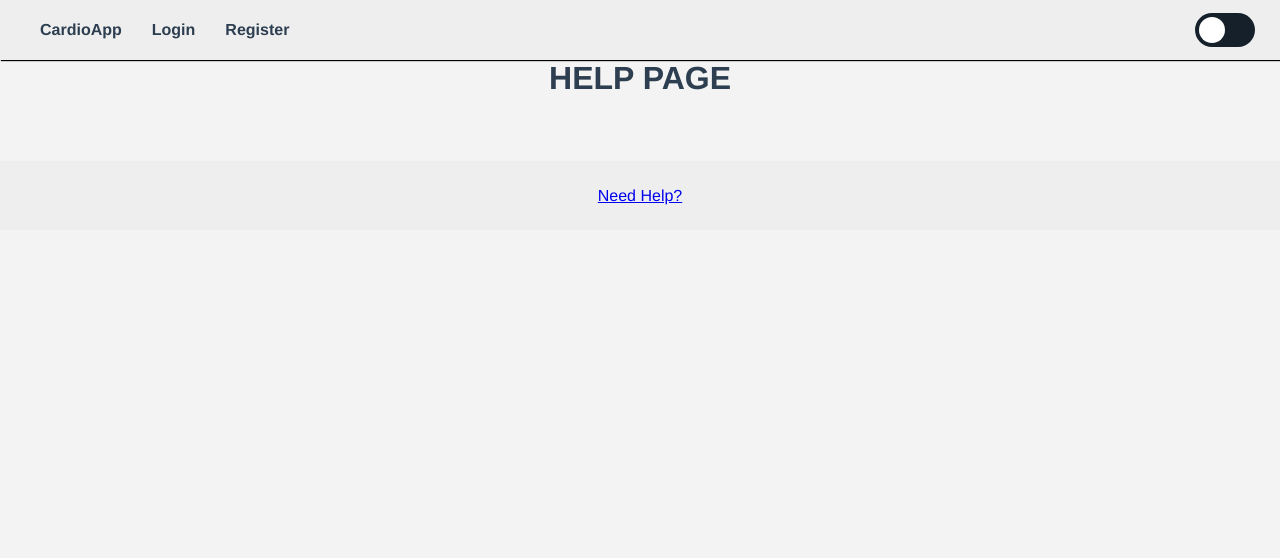
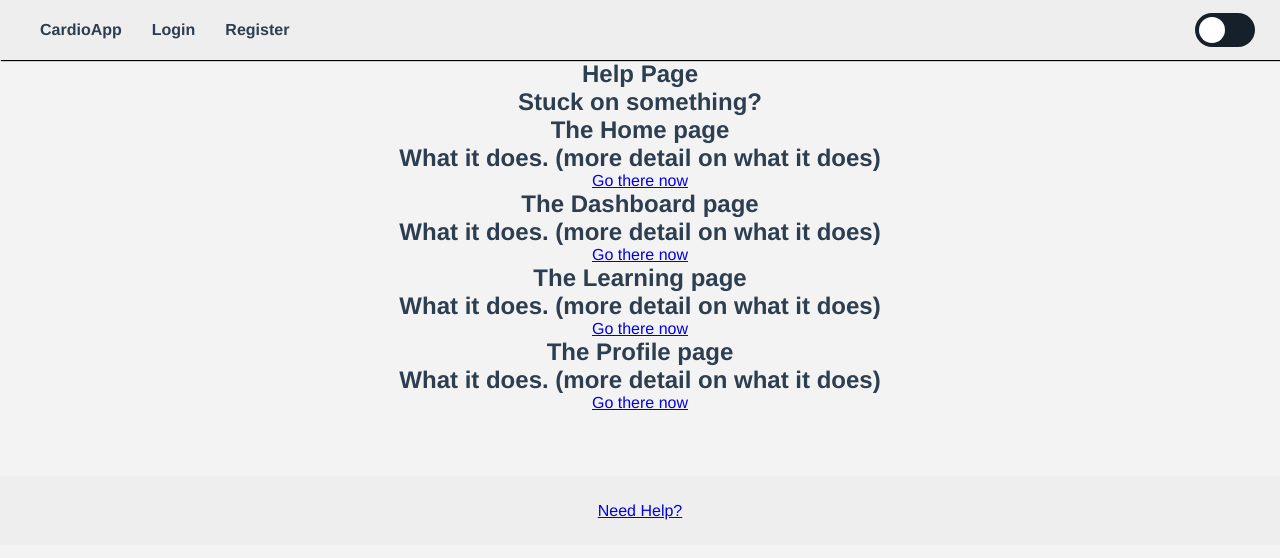
Before and after one commit to d-McGill/CardioApp, a Vue app: page /help in a window 1280 px wide. Shown: the top 558 px of the page. Built offline with nearby package versions, Linux system fonts and the light colour scheme; no server answers; what vue3-apexcharts would draw is missing.

Commit message:
help page and profile page
Fixed errors in profile view.
Created the basic functionality of the help page.
need to add css and imgs to help page.

```diff
--- /dev/null
+++ b/src/components/HelpInfo.vue
@@ -0,0 +1,24 @@
+/* eslint-disable max-len */
+
+<template>
+  <div class="information-wrapper">
+    <div class="information-content"></div>
+    <div>
+      <h2>{{ post.title }}</h2>
+      <h2>{{ post.description }}</h2>
+      <div>
+        <router-link v-if="!post.IntroSection" :to="{name: post.link}">Go there now</router-link>
+      </div>
+    </div>
+    <!-- <div class="bg-photo">
+      <img :src="require('../../assets/imgs/' + post.photo + '.jpg').default">
+    </div> -->
+  </div>
+</template>
+
+<script>
+  export default {
+    name: 'HomeComponent',
+    props: ['post']
+  };
+</script>
--- a/src/views/Help.vue
+++ b/src/views/Help.vue
@@ -1,13 +1,46 @@
 <template>
   <div>
-    <h1>HELP PAGE</h1>
+    <HelpInfo :post="Welcome" />
+    <HelpInfo :post="post" v-for="(post, index) in Sections" :key="index"/>
   </div>
 </template>
+
 <script>
-
-
-export default {
-
-  }
-
+  import HelpInfo from '../components/HelpInfo.vue';
+  export default {
+    components: {
+      HelpInfo
+    },
+    data(){
+      return {
+        Welcome: {
+          title: 'Help Page',
+          description: 'Stuck on something?',
+          IntroSection: true,
+        },
+        Sections: [
+          {
+            title: 'The Home page',
+            description: 'What it does. (more detail on what it does)',
+            link: 'Home'
+          },
+          {
+            title: 'The Dashboard page',
+            description: 'What it does. (more detail on what it does)',
+            link: 'Dashboard'
+          },
+          {
+            title: 'The Learning page',
+            description: 'What it does. (more detail on what it does)',
+            link: 'QuerySearch'
+          },
+          {
+            title: 'The Profile page',
+            description: 'What it does. (more detail on what it does)',
+            link: 'Profile'
+          },
+        ]
+      };
+    }
+  };
 </script>
--- a/src/views/Profile.vue
+++ b/src/views/Profile.vue
@@ -4,9 +4,9 @@
     <el-card class="box-card">
             <label>Name: {{user}} </label> <br><br><br>
             <label>Email: {{email}} </label> <br><br><br>
-            <label>Email: {{address}} </label> <br><br><br>
-            <label>Email: {{phoneNumber}} </label> <br><br><br>
-            <label>Email: {{institute}} </label> <br><br><br>
+            <label>Address: {{address}} </label> <br><br><br>
+            <label>Phone Number: {{phoneNumber}} </label> <br><br><br>
+            <label>Institute Name: {{institute}} </label> <br><br><br>
              <el-button type="primary" style="margin: auto">Delete</el-button>
     </el-card>
     </el-row>
```
